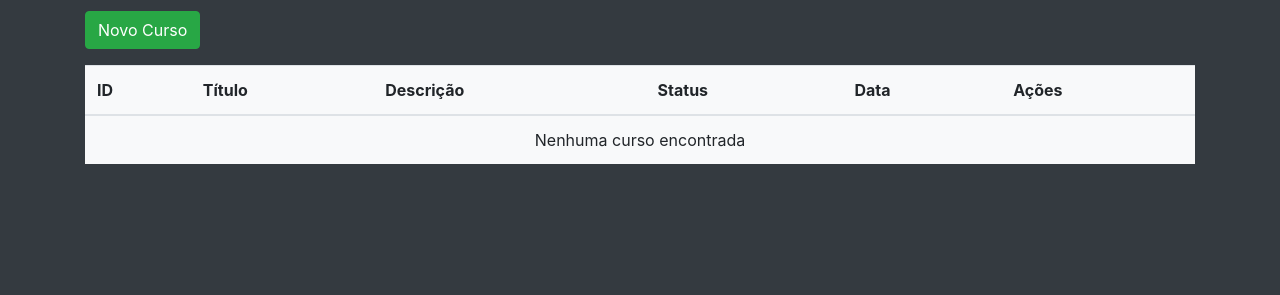
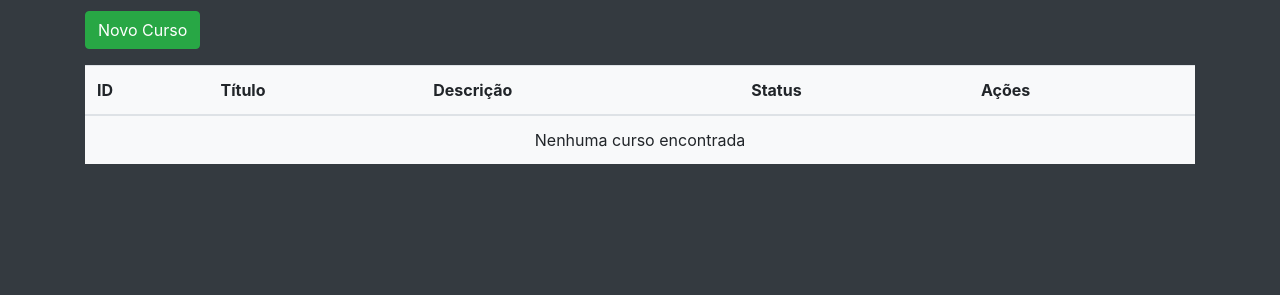
Before and after one commit to lucasbnu/UniasselviWEB, a PHP site: page /index.php in a window 1280 px wide. Shown: the part 505-800 px from the top of the page. Run offline with PHP 8.4, Linux system fonts and the light colour scheme; data that the repository does not hold is empty.

Commit message:
Removendo data

```diff
--- a/app/Entity/curso.php
+++ b/app/Entity/curso.php
@@ -31,27 +31,19 @@ class curso{
    */
   public $ativo;
 
-  /**
-   * Data de publicação da curso
-   * @var string
-   */
-  public $data;
 
   /**
    * Método responsável por cadastrar uma nova curso no banco
    * @return boolean
    */
   public function cadastrar(){
-    //DEFINIR A DATA
-    $this->data = date('Y-m-d H:i:s');
 
     //INSERIR A curso NO BANCO
     $obDatabase = new Database('cursos');
     $this->id = $obDatabase->insert([
                                       'titulo'    => $this->titulo,
                                       'descricao' => $this->descricao,
-                                      'ativo'     => $this->ativo,
-                                      'data'      => $this->data
+                                      'ativo'     => $this->ativo
                                     ]);
 
     //RETORNAR SUCESSO
@@ -66,8 +58,7 @@ class curso{
     return (new Database('cursos'))->update('id = '.$this->id,[
                                                                 'titulo'    => $this->titulo,
                                                                 'descricao' => $this->descricao,
-                                                                'ativo'     => $this->ativo,
-                                                                'data'      => $this->data
+                                                                'ativo'     => $this->ativo
                                                               ]);
   }
 
--- a/includes/listagem.php
+++ b/includes/listagem.php
@@ -20,7 +20,6 @@
                       <td>'.$curso->titulo.'</td>
                       <td>'.$curso->descricao.'</td>
                       <td>'.($curso->ativo == 's' ? 'Ativo' : 'Inativo').'</td>
-                      <td>'.date('d/m/Y à\s H:i:s',strtotime($curso->data)).'</td>
                       <td>
                         <a href="editar.php?id='.$curso->id.'">
                           <button type="button" class="btn btn-primary">Editar</button>
@@ -58,7 +57,6 @@
             <th>Título</th>
             <th>Descrição</th>
             <th>Status</th>
-            <th>Data</th>
             <th>Ações</th>
           </tr>
         </thead>
```
